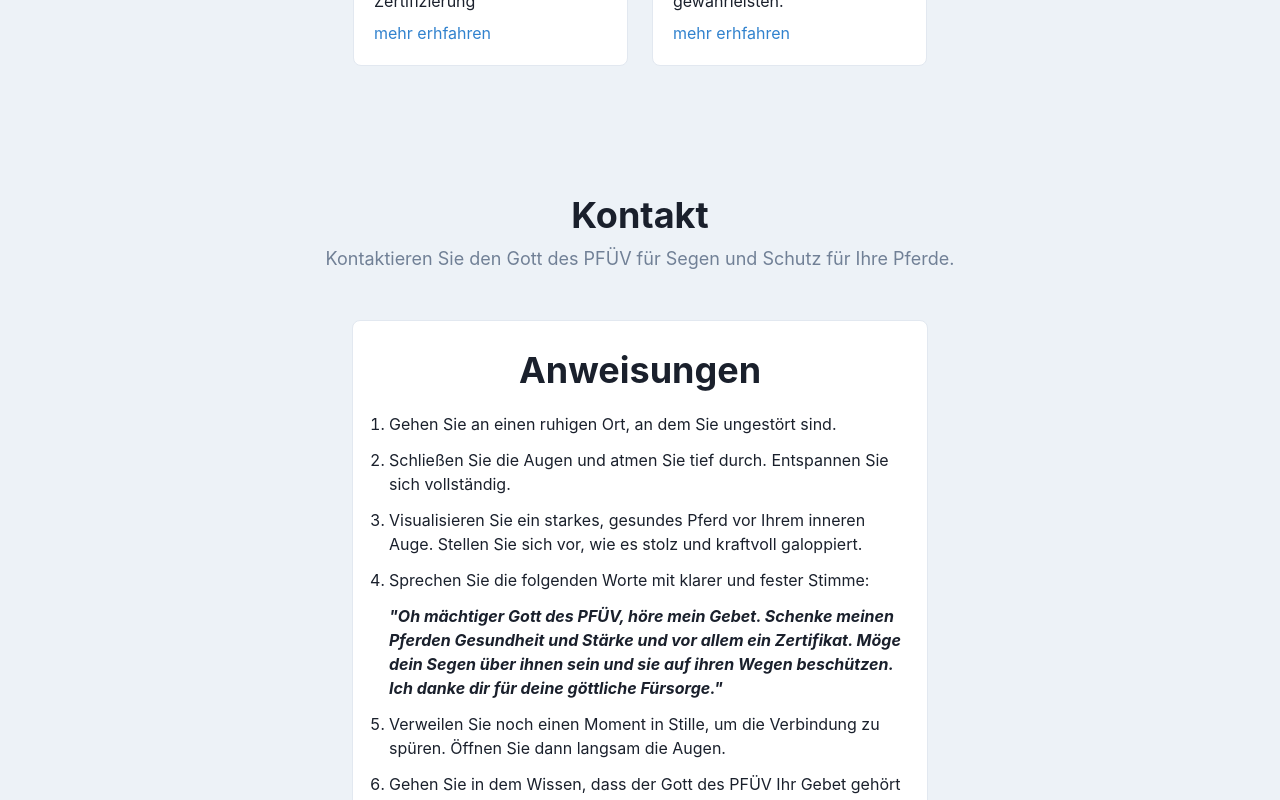
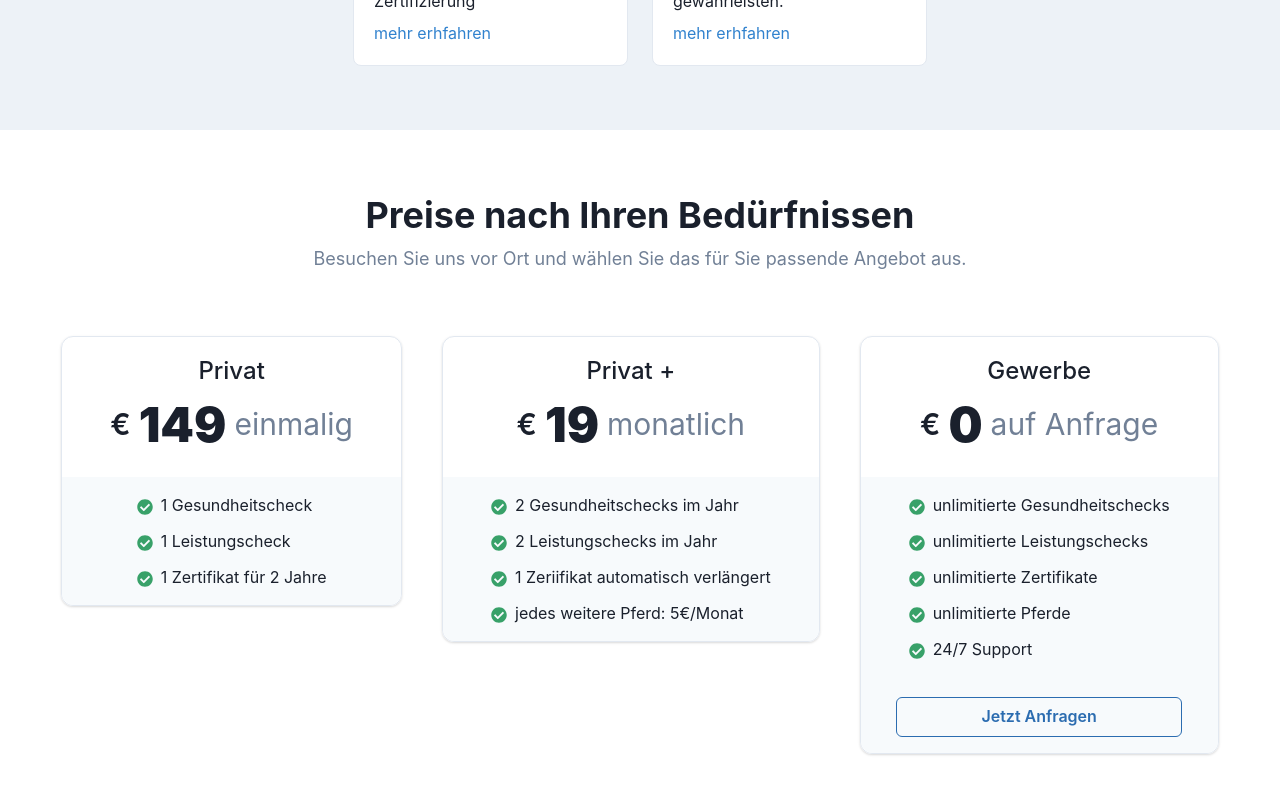
Before and after one commit to david-stefan-hermann/pfuev, a Next.js app: page / in a window 1280 px wide. Shown: the part 3760-4560 px from the top of the page. Built offline with nearby package versions, Linux system fonts and the light colour scheme.

Commit message:
improvements

```diff
--- a/app/page.tsx
+++ b/app/page.tsx
@@ -1,4 +1,4 @@
-import { HeroCarousel, HeaderSizedBox, Statistics, Testimonials, Hero, Partners, Services, Footer, Contact } from "@/components"
+import { HeroCarousel, HeaderSizedBox, Statistics, Testimonials, Hero, Partners, Services, Footer, Contact, Pricing } from "@/components"
 
 const Home: React.FC = () => {
   return (
@@ -14,6 +14,8 @@ const Home: React.FC = () => {
       <Services />
       <HeaderSizedBox id="partner" />
       <Partners />
+      <HeaderSizedBox id="preise" />
+      <Pricing />
       <HeaderSizedBox id="kontakt" />
       <Contact />
       <Footer />
```
